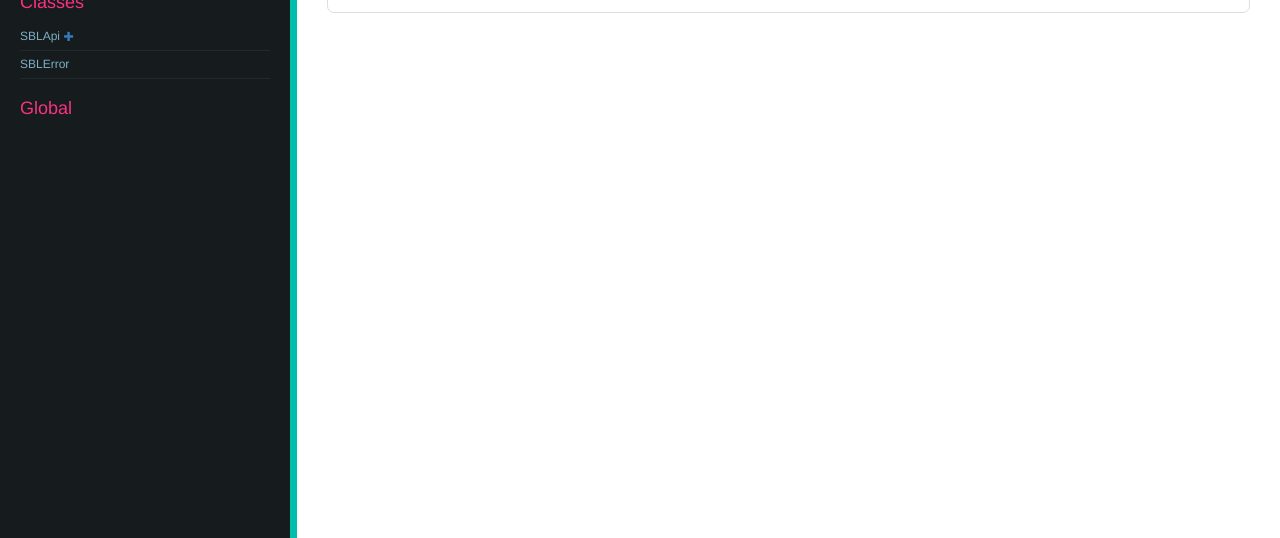
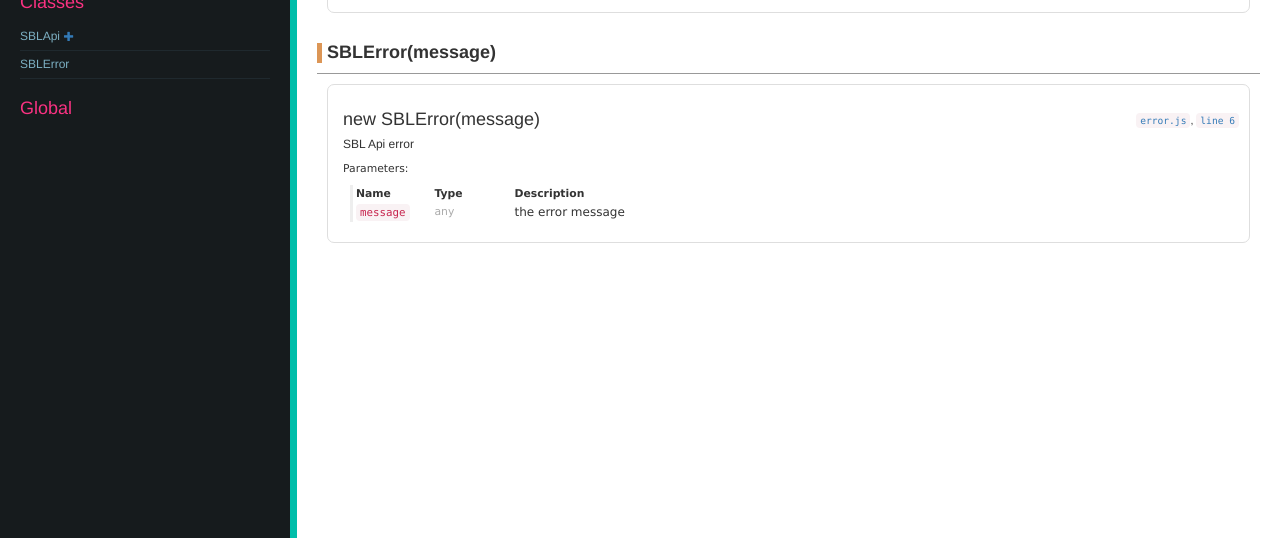
Before and after one commit to Rishiraj0100/SBL.js, a plain HTML site: page SBLError.html in a window 1280 px wide. Shown: the part 227-765 px from the top of the page. Drawn offline with Linux system fonts and the light colour scheme.

Commit message:
deploy: ffdeb985fec10abb4fb6a91ab0497fb6b9509a18

```diff
--- a/SBLError.html
+++ b/SBLError.html
@@ -223,6 +223,190 @@
 
 
 
+
+
+
+<section>
+
+<header>
+
+        <h2><span class="attribs"><span class="type-signature"></span></span>SBLError<span class="signature">(message)</span><span class="type-signature"></span></h2>
+
+
+</header>
+
+<article>
+
+        <div class="container-overview">
+
+
+
+<dt>
+
+        <h4 class="name" id="SBLError">
+
+                new <span class="type-signature"></span>SBLError<span class="signature">(message)</span><span class="type-signature"></span>
+
+
+            <div class="container-source members">
+                <code><a href="error.js.html">error.js</a></code>,
+                <code><a href="error.js.html#line6">line 6</a></code>
+            </div>
+
+        </h4>
+
+
+
+</dt>
+<dd>
+
+
+    <div class="description">
+        <p>SBL Api error</p>
+    </div>
+
+
+
+
+
+
+
+
+
+    <div class="container-params">
+        <h5>Parameters:</h5>
+
+<table class="params">
+    <thead>
+    <tr>
+
+        <th>Name</th>
+
+
+        <th>Type</th>
+
+
+
+
+
+        <th class="last">Description</th>
+    </tr>
+    </thead>
+
+    <tbody>
+
+
+        <tr>
+
+                <td class="name"><code>message</code></td>
+
+
+            <td class="type">
+
+
+<span class="param-type">any</span>
+
+
+
+            </td>
+
+
+
+
+
+            <td class="description last"><p>the error message</p></td>
+        </tr>
+
+
+    </tbody>
+</table>
+
+    </div>
+
+
+
+
+
+
+
+
+
+
+
+
+
+
+
+
+
+<dl class="details">
+
+
+
+
+
+
+
+
+
+
+
+
+
+
+
+
+
+
+
+
+
+
+
+
+
+
+
+
+
+
+</dl>
+
+
+
+
+</dd>
+
+
+        </div>
+
+
+
+
+
+
+
+
+
+
+
+
+
+
+
+
+
+
+
+
+
+</article>
+
+</section>
+
+
+
+
 </div>
 
 <footer>
```
